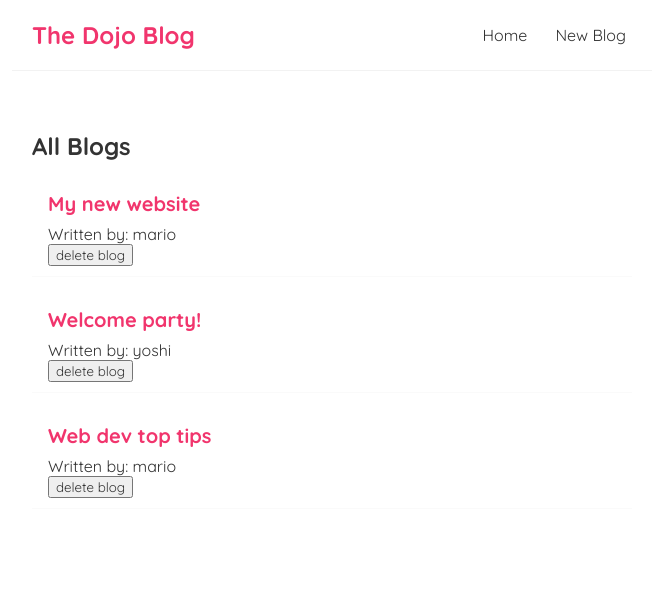
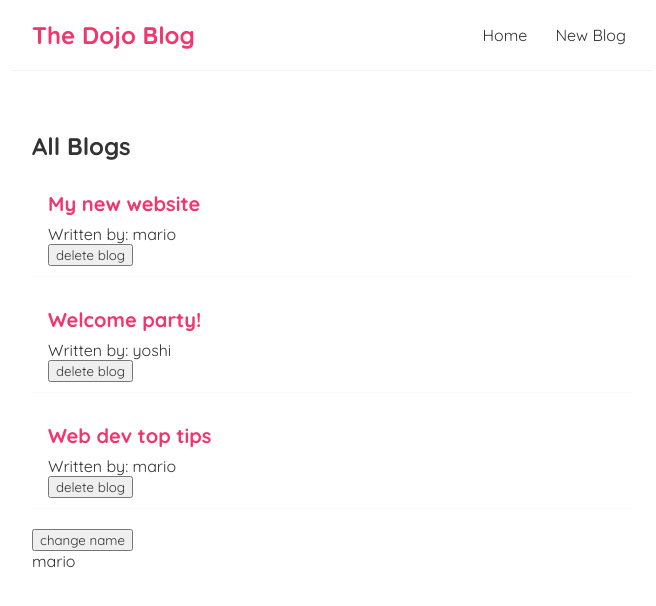
Before and after one commit to smyhk/react-blog, a React (Create React App) app: page / in a window 1280 px wide. Shown: the top 606 px of the page, without its empty margins (308-964 px from the left). Built offline with nearby package versions, Linux system fonts and the light colour scheme.

Commit message:
Playing with useEffect

```diff
--- a/src/Home.js
+++ b/src/Home.js
@@ -1,4 +1,4 @@
-import { useState } from 'react';
+import { useState, useEffect } from 'react';
 import BlogList from './BlogList';
 
 const Home = () => {
@@ -13,6 +13,14 @@
     },
   ]);
 
+  const [name, setName] = useState('mario');
+
+  // Runs with every render
+  useEffect(() => {
+    console.log('useEffect ran!');
+    console.log(name);
+  }, [name]);
+
   const handleDelete = (id) => {
     const newBlogs = blogs.filter((blog) => blog.id !== id);
     setBlogs(newBlogs);
@@ -21,6 +29,8 @@
   return (
     <div className="home">
       <BlogList blogs={blogs} title="All Blogs" handleDelete={handleDelete} />
+      <button onClick={() => setName('luigi')}>change name</button>
+      <p>{name}</p>
     </div>
   );
 };
```
